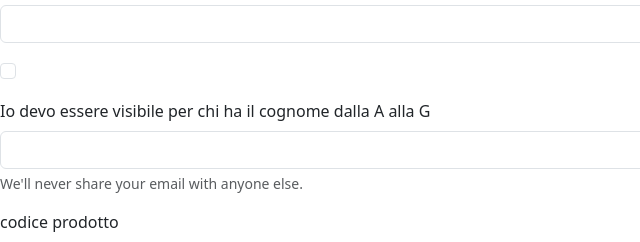
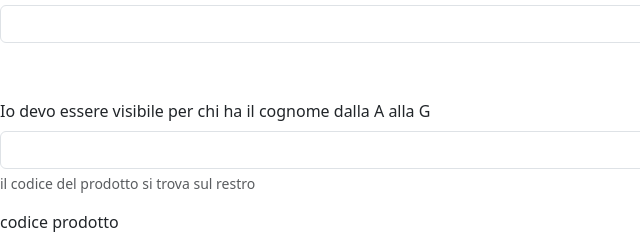
Before and after one commit to ERIKAFACCHINI08/Cacciaal-tesoro, a website: page verificaBoostrap1.html in a window 1280 px wide. Shown: the part 138-380 px from the top of the page, 0-640 px from the left. Drawn offline with nearby package versions, Linux system fonts and the light colour scheme.

Commit message:
Update verificaBoostrap1.html

```diff
--- a/verificaBoostrap1.html
+++ b/verificaBoostrap1.html
@@ -18,7 +18,6 @@
     <input type="password" class="form-control" id="exampleInputPassword1">
   </div>
   <div class="mb-3 form-check">
-    <input type="checkbox" class="form-check-input" id="exampleCheck1">
   </div>
 </form>
     <script src="https://cdn.jsdelivr.net/npm/bootstrap@5.3.3/dist/js/bootstrap.bundle.min.js" integrity="sha384-YvpcrYf0tY3lHB60NNkmXc5s9fDVZLESaAA55NDzOxhy9GkcIdslK1eN7N6jIeHz" crossorigin="anonymous"></script>
@@ -26,7 +25,7 @@
   <div class="mb-3">
     <label for="exampleInputEmail1" class="form-label">Io devo essere visibile per chi ha il cognome dalla A alla G</label>
     <input type="email" class="form-control" id="exampleInputEmail1" aria-describedby="emailHelp">
-    <div id="emailHelp" class="form-text">We'll never share your email with anyone else.</div>
+    <div id="emailHelp" class="form-text">il codice del prodotto si trova sul restro</div>
   </div>
   <div class="mb-3">
     <label for="exampleInputPassword1" class="form-label">codice prodotto </label>
```
